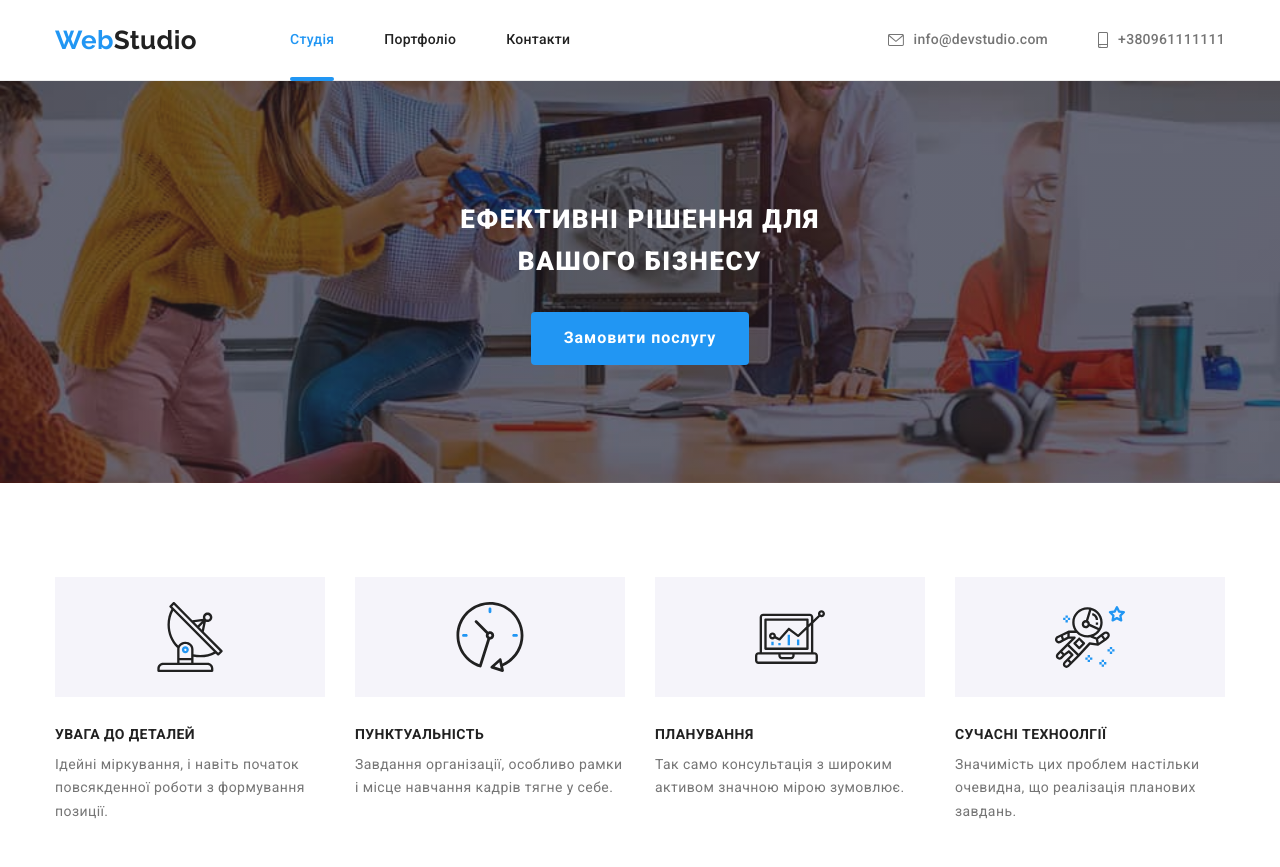
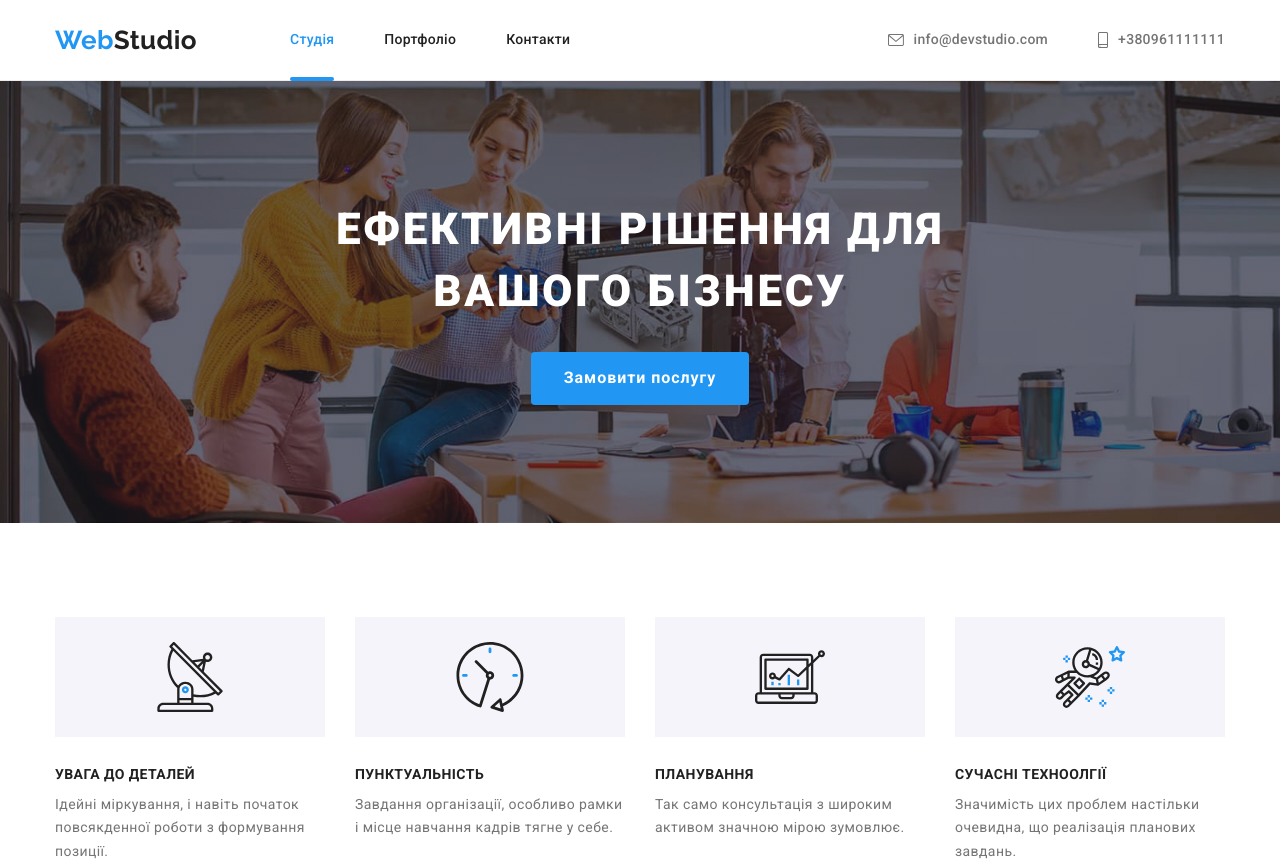
Before and after one commit to albinayevtushenko/goit-markup-hw-08, a plain HTML site: page index.html in a window 1280 px wide. Shown: the top 867 px of the page. Drawn offline with nearby package versions, Linux system fonts and the light colour scheme; files that its build step writes are made by us from their sources.

Commit message:
change hero title

```diff
--- a/sass/layout/_hero.scss
+++ b/sass/layout/_hero.scss
@@ -31,7 +31,7 @@
   text-align: center;
   background-color: var(--primary-bg-color-dark);
   background-image: linear-gradient(to right, rgba(47 48 58 / 40%), rgba(47 48 58 / 40%)),
-    url(../images/hero-img.jpg);
+    url(../images/hero-img-mobile.jpg);
   background-repeat: no-repeat;
   background-size: cover;
   background-position: center;
@@ -90,21 +90,3 @@
     text-align: center;
   }
 }
-
-.hero {
-  background-image: linear-gradient(to right, rgba(47 48 58 / 40%), rgba(47 48 58 / 40%)),
-    url('/images/hero-img-mobile@2x.jpg');
-}
-
-.hero-title {
-  margin-bottom: 30px;
-
-  color: var(--primary-text-color-light);
-  font-size: 26px;
-  line-height: 1.6;
-
-  font-weight: 900;
-  text-transform: uppercase;
-  letter-spacing: 0.06em;
-  text-align: center;
-}
```
